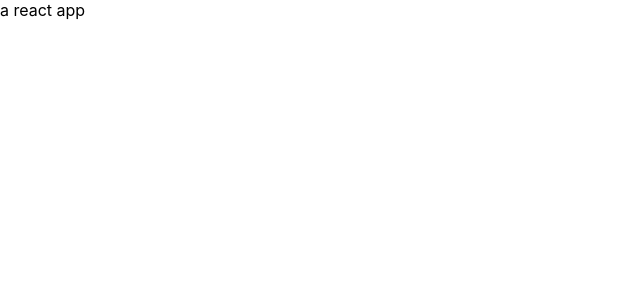
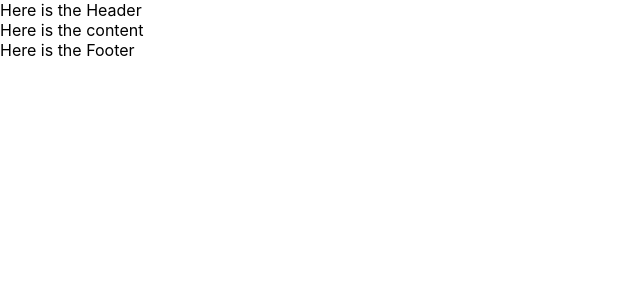
Before and after one commit to cmcmone/reactjs-movies-app, a React (Create React App) app: page / in a window 1280 px wide. Shown: the top 300 px of the page, without its empty margins (0-640 px from the left). Built offline with nearby package versions, Linux system fonts and the light colour scheme.

Commit message:
basic structure for this app

```diff
--- a/public/index.html
+++ b/public/index.html
@@ -4,40 +4,14 @@
     <meta charset="utf-8" />
     <link rel="icon" href="%PUBLIC_URL%/favicon.ico" />
     <meta name="viewport" content="width=device-width, initial-scale=1" />
-    <meta name="theme-color" content="#000000" />
     <meta
       name="description"
-      content="Web site created using create-react-app"
+      content="An application for querying movie information."
     />
-    <link rel="apple-touch-icon" href="%PUBLIC_URL%/logo192.png" />
-    <!--
-      manifest.json provides metadata used when your web app is installed on a
-      user's mobile device or desktop. See https://developers.google.com/web/fundamentals/web-app-manifest/
-    -->
-    <link rel="manifest" href="%PUBLIC_URL%/manifest.json" />
-    <!--
-      Notice the use of %PUBLIC_URL% in the tags above.
-      It will be replaced with the URL of the `public` folder during the build.
-      Only files inside the `public` folder can be referenced from the HTML.
-
-      Unlike "/favicon.ico" or "favicon.ico", "%PUBLIC_URL%/favicon.ico" will
-      work correctly both with client-side routing and a non-root public URL.
-      Learn how to configure a non-root public URL by running `npm run build`.
-    -->
-    <title>React App</title>
+    <title>Movies App</title>
   </head>
   <body>
     <noscript>You need to enable JavaScript to run this app.</noscript>
     <div id="root"></div>
-    <!--
-      This HTML file is a template.
-      If you open it directly in the browser, you will see an empty page.
-
-      You can add webfonts, meta tags, or analytics to this file.
-      The build step will place the bundled scripts into the <body> tag.
-
-      To begin the development, run `npm start` or `yarn start`.
-      To create a production bundle, use `npm run build` or `yarn build`.
-    -->
   </body>
 </html>
--- a/src/App.js
+++ b/src/App.js
@@ -1,7 +1,13 @@
+import Header from './components/header'
+import Content from './components/content';
+import Footer from './components/footer';
+
 function App() {
   return (
     <div>
-      a react app
+      <Header />
+      <Content />
+      <Footer />
     </div>
   );
 }
--- /dev/null
+++ b/src/components/content/index.jsx
@@ -0,0 +1,9 @@
+import React from 'react'
+
+export default function Content() {
+  return (
+    <div>
+      Here is the content
+    </div>
+  )
+}
--- /dev/null
+++ b/src/components/footer/index.jsx
@@ -0,0 +1,5 @@
+import React from 'react'
+
+export default function Footer() {
+  return <div>Here is the Footer</div>;
+}
--- /dev/null
+++ b/src/components/header/index.jsx
@@ -0,0 +1,9 @@
+import React from 'react'
+
+export default function Header() {
+  return (
+    <div>
+      Here is the Header
+    </div>
+  )
+}
```
